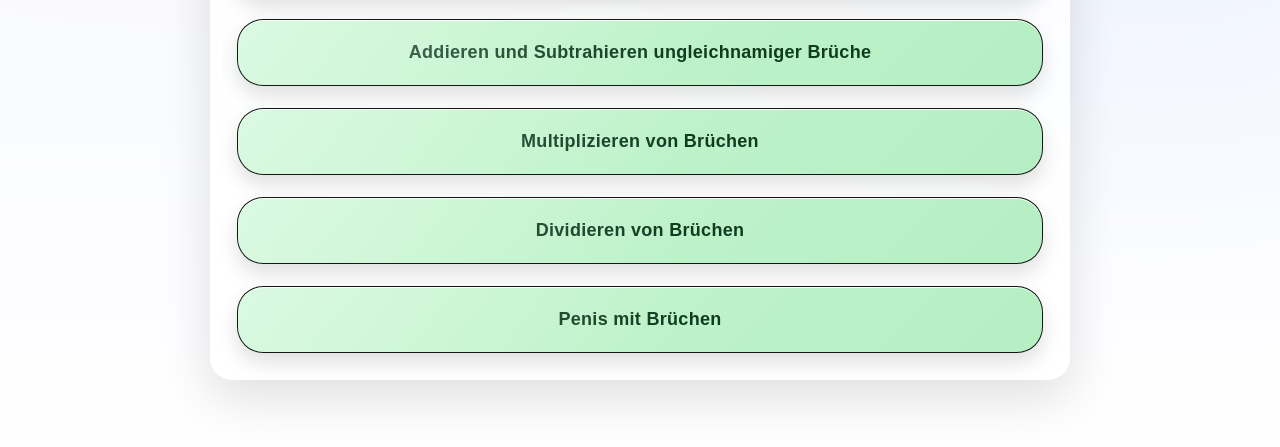
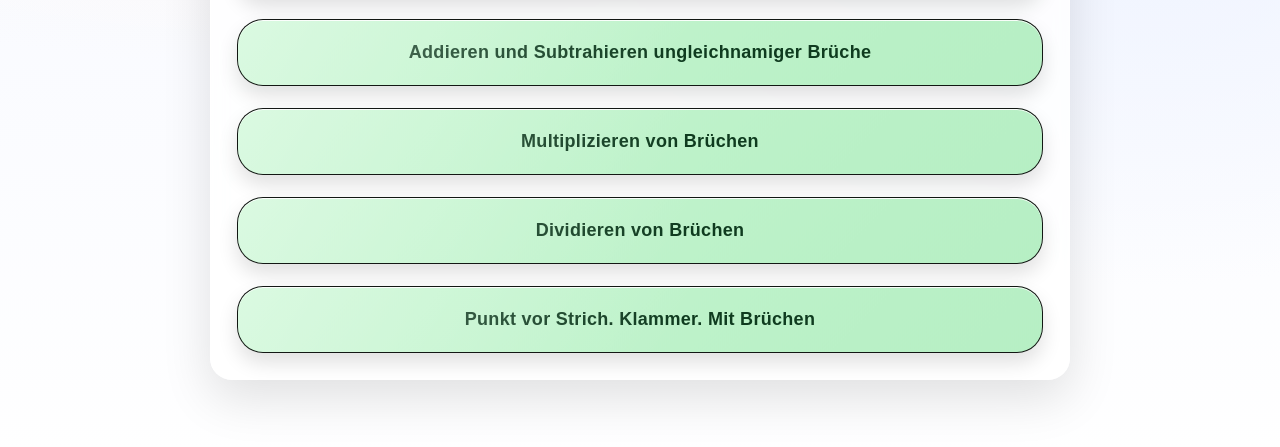
Before and after one commit to igs-kandel/Kompetenztest1, a plain HTML site: page index.html in a window 1280 px wide. Shown: the part 293-740 px from the top of the page. Drawn offline with Linux system fonts and the light colour scheme.

Commit message:
Add files via upload

```diff
--- a/index.html
+++ b/index.html
@@ -248,7 +248,7 @@
         <button class="choice" data-target="2" role="listitem">Addieren und Subtrahieren ungleichnamiger Brüche</button>
         <button class="choice" data-target="3" role="listitem">Multiplizieren von Brüchen</button>
         <button class="choice" data-target="4" role="listitem">Dividieren von Brüchen</button>
-        <button class="choice" data-target="5" role="listitem">Penis mit Brüchen</button>
+        <button class="choice" data-target="5" role="listitem">Punkt vor Strich. Klammer. Mit Brüchen</button>
       </div>
     </section>
 
```
Also changed, not shown: 1.jpg, 2.jpg, 3.jpg, 4.jpg, 5.jpg, 6.jpg, 7.jpg.
